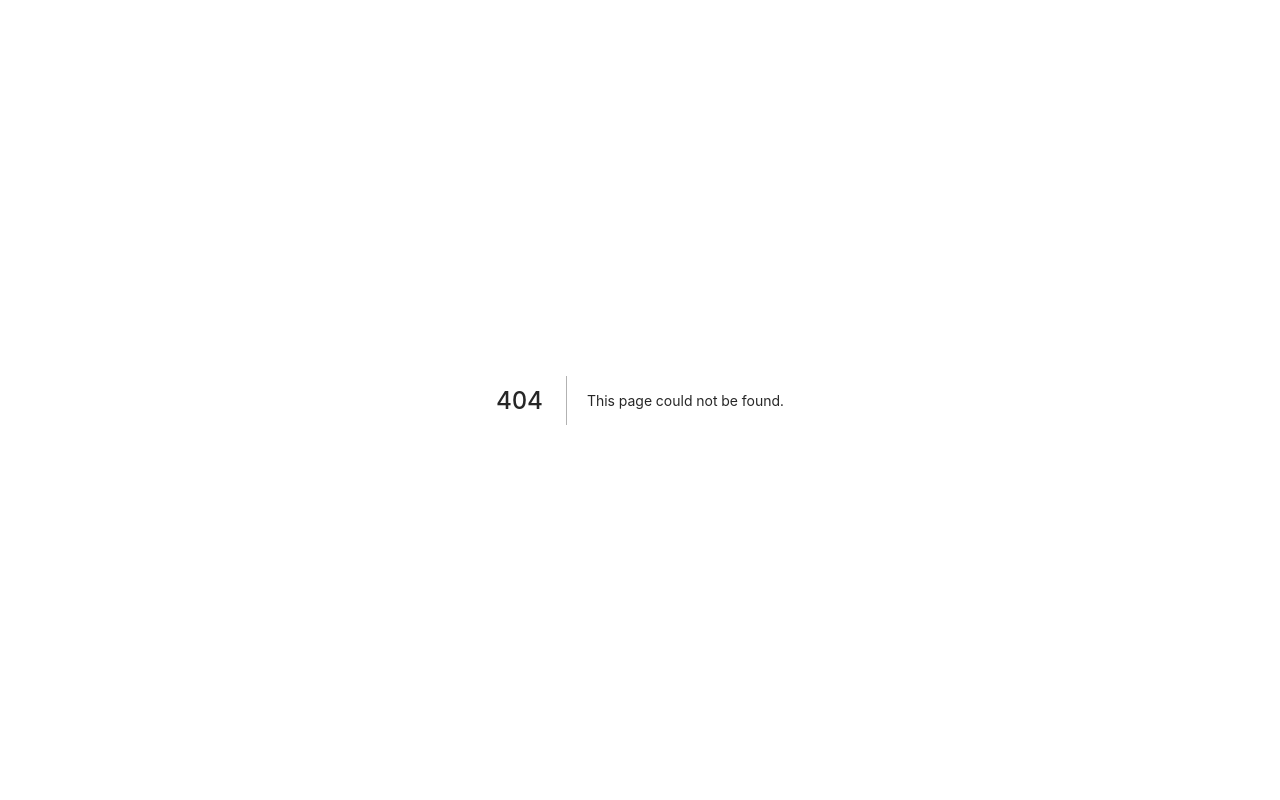
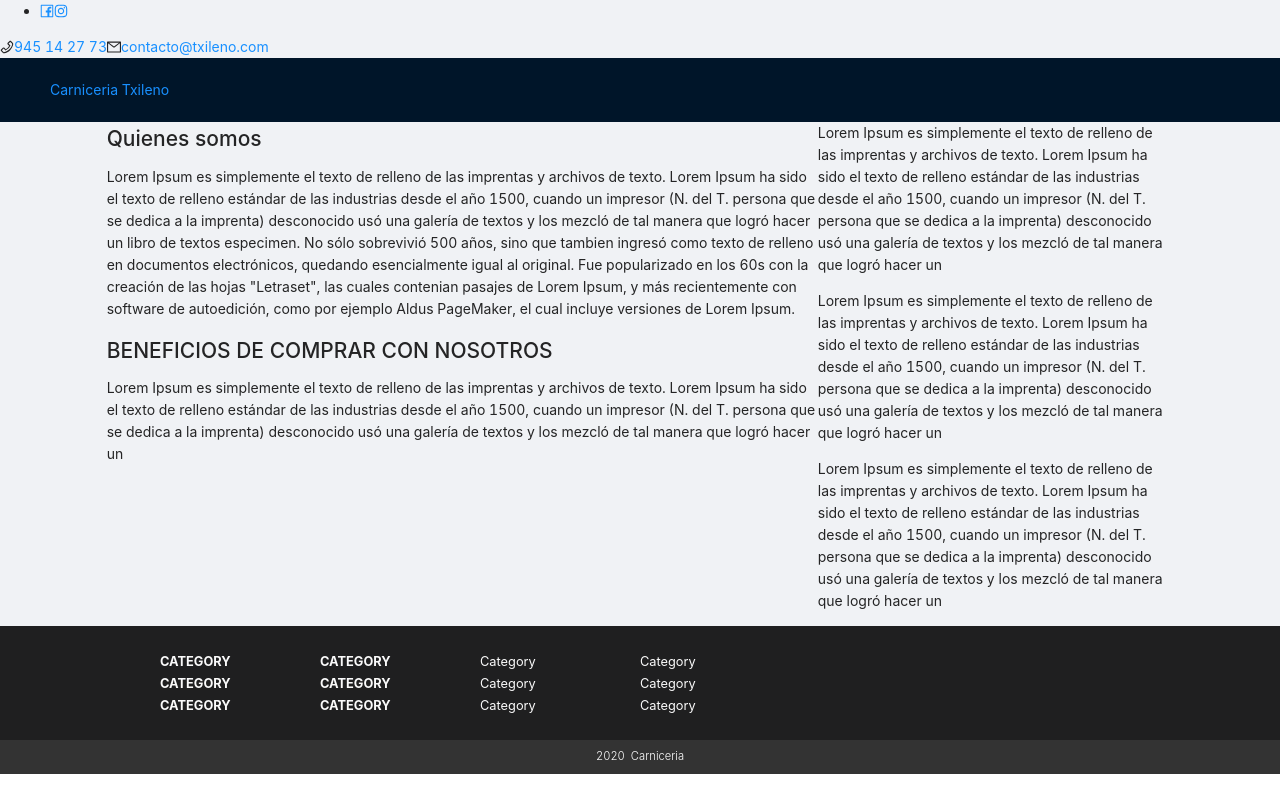
Before and after one commit to cionagi/meat-web, a Next.js app in the folder src/: page /about in a window 1280 px wide. Before the commit this address had no page. Built offline with nearby package versions, Linux system fonts and the light colour scheme.

Commit message:
ADD about.js page

```diff
--- /dev/null
+++ b/src/pages/about.js
@@ -0,0 +1,57 @@
+// Dependency
+import React from 'react'
+import { Col, Row } from 'antd'
+
+// Componets
+import BasicLayout from '../components/layout/BasicLayout'
+import Container from '../components/layout/Container'
+
+export default function About() {
+  return (
+    <BasicLayout>
+      <Container>
+        <Row>
+          <Col xs={24} sm={24} md={16} lg={16} xl={16}>
+            <h1 className="title">Quienes somos</h1>
+            <p>
+              {`Lorem Ipsum es simplemente el texto de relleno de las imprentas y archivos de texto. Lorem Ipsum ha sido
+              el texto de relleno estándar de las industrias desde el año 1500, cuando un impresor (N. del T. persona
+              que se dedica a la imprenta) desconocido usó una galería de textos y los mezcló de tal manera que logró
+              hacer un libro de textos especimen. No sólo sobrevivió 500 años, sino que tambien ingresó como texto de
+              relleno en documentos electrónicos, quedando esencialmente igual al original. Fue popularizado en los 60s
+              con la creación de las hojas "Letraset", las cuales contenian pasajes de Lorem Ipsum, y más recientemente
+              con software de autoedición, como por ejemplo Aldus PageMaker, el cual incluye versiones de Lorem Ipsum.`}
+            </p>
+            <h2 className="title">BENEFICIOS DE COMPRAR CON NOSOTROS</h2>
+            <p>
+              {`Lorem Ipsum es simplemente el texto de relleno de las imprentas y archivos de texto. Lorem Ipsum ha sido
+              el texto de relleno estándar de las industrias desde el año 1500, cuando un impresor (N. del T. persona
+              que se dedica a la imprenta) desconocido usó una galería de textos y los mezcló de tal manera que logró
+              hacer un`}
+            </p>
+          </Col>
+          <Col xs={24} sm={24} md={8} lg={8} xl={8}>
+            <p>
+              {`Lorem Ipsum es simplemente el texto de relleno de las imprentas y archivos de texto. Lorem Ipsum ha sido
+              el texto de relleno estándar de las industrias desde el año 1500, cuando un impresor (N. del T. persona
+              que se dedica a la imprenta) desconocido usó una galería de textos y los mezcló de tal manera que logró
+              hacer un`}
+            </p>
+            <p>
+              {`Lorem Ipsum es simplemente el texto de relleno de las imprentas y archivos de texto. Lorem Ipsum ha sido
+              el texto de relleno estándar de las industrias desde el año 1500, cuando un impresor (N. del T. persona
+              que se dedica a la imprenta) desconocido usó una galería de textos y los mezcló de tal manera que logró
+              hacer un`}
+            </p>
+            <p>
+              {`Lorem Ipsum es simplemente el texto de relleno de las imprentas y archivos de texto. Lorem Ipsum ha sido
+              el texto de relleno estándar de las industrias desde el año 1500, cuando un impresor (N. del T. persona
+              que se dedica a la imprenta) desconocido usó una galería de textos y los mezcló de tal manera que logró
+              hacer un`}
+            </p>
+          </Col>
+        </Row>
+      </Container>
+    </BasicLayout>
+  )
+}
```
